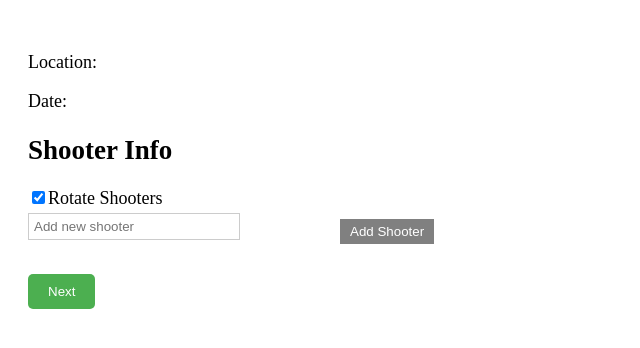
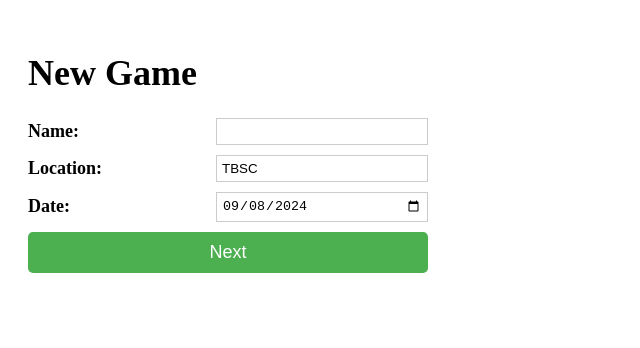
Before and after one commit to flatline620/shot-tracker, a React (Create React App) app: page /shot-tracker/game/1 in a window 1280 px wide. Shown: the top 348 px of the page, without its empty margins (0-640 px from the left). Built offline with nearby package versions, Linux system fonts and the light colour scheme.

Commit message:
Updated to single game approach

```diff
--- a/src/App.js
+++ b/src/App.js
@@ -1,6 +1,5 @@
 import React, { useState } from 'react';
 import { BrowserRouter as Router, Route, Routes } from 'react-router-dom';
-import GameGrid from './components/game/GameGrid';
 import NewGameForm from './components/game/NewGameForm';
 import GameDetails from './components/game/GameDetails';
 import SetupShooters from './components/game/SetupShooters';
@@ -10,10 +9,18 @@ import './App.css';
 
 const App = () => {
   const [games, setGames] = useState([
-    { name: "Steak and Clays", date: new Date().toISOString().split('T')[0], location: "TBSC", numStations: 7, minShots: 4, maxShots: 8, totalShots: 50, shooters: [{name: 'Sam', shotsTaken: 0, numHits: 0, maxScore: 0}, {name: 'Laura', shotsTaken: 0, numHits: 0, maxScore: 0}, {name: 'Rob', shotsTaken: 0, numHits: 0, maxScore: 0}] },
+    //{ name: "Steak and Clays", date: new Date().toISOString().split('T')[0], location: "TBSC", numStations: 7, minShots: 4, maxShots: 8, totalShots: 50, shooters: [{name: 'Sam', shotsTaken: 0, numHits: 0, maxScore: 0}, {name: 'Laura', shotsTaken: 0, numHits: 0, maxScore: 0}, {name: 'Rob', shotsTaken: 0, numHits: 0, maxScore: 0}] },
   ]);
 
   const handleAddGame = (newGame) => {
+    newGame = {...newGame,
+        numStations: 7,
+        minShots: 4,
+        maxShots: 8,
+        totalShots: 50,
+        shooters: []
+    };
+
     const newIndex = games.length;
     setGames((prevGames) => {
       const updatedGames = [...prevGames, newGame];
@@ -41,9 +48,9 @@ const App = () => {
   return (
     <Router basename="/shot-tracker">
       <Routes>
-        <Route path="/" element={<GameGrid games={games} />} />
+        <Route path="/" element={<GameDetails games={games} onAddGame={handleAddGame} onUpdateGame={handleUpdateGame} />} />
         <Route path="/new" element={<NewGameForm onAddGame={handleAddGame} />} />
-        <Route path="/game/:id" element={<GameDetails games={games} onUpdateGame={handleUpdateGame} />} />
+        <Route path="/game/:id" element={<GameDetails games={games} onAddGame={handleAddGame} onUpdateGame={handleUpdateGame} />} />
         <Route path="/setup-shooters" element={<SetupShooters />} />
         <Route path="/scoreboard" element={<Scoreboard />} />
         <Route path="/record-shots" element={<RecordShots />} />
--- a/src/components/game/GameDetails.js
+++ b/src/components/game/GameDetails.js
@@ -1,7 +1,8 @@
-import React, { useState, useEffect, useMemo } from 'react';
+import React, { useState, useEffect } from 'react';
 import { useParams, useNavigate } from 'react-router-dom';
 import ShooterInfo from './ShooterInfo';
 import GameInfo from './GameInfo';
+import NewGameForm from './NewGameForm';
 import StationNaming from './StationNaming';
 import './css/GameDetails.css'; // Ensure the correct path to the CSS file
 
@@ -54,11 +55,15 @@ const generateTruePairsMatrix = (shots, truePairsOption) => {
     return truePairsMatrix;
 };
 
-const GameDetails = ({ games, onUpdateGame }) => {
+const GameDetails = ({ games, onAddGame, onUpdateGame }) => {
     const { id } = useParams();
     const navigate = useNavigate();
     const index = parseInt(id, 10);
-    const game = useMemo(() => games[index] || {}, [games, index]);
+    const [game, setGame] = useState({});
+
+    const [name, setName] = useState('');
+    const [date, setDate] = useState(new Date().toISOString().split('T')[0]);
+    const [location, setLocation] = useState('TBSC');
 
     const [numStations, setNumStations] = useState(game.numStations || '');
     const [minShots, setMinShots] = useState(game.minShots || '');
@@ -77,7 +82,7 @@ const GameDetails = ({ games, onUpdateGame }) => {
     // State for Rotate Shooters
     const [rotateShooters, setRotateShooters] = useState(true); // Default to true
 
-    const [currentStep, setCurrentStep] = useState(1);
+    const [currentStep, setCurrentStep] = useState(0);
 
     const [errorMessages, setErrorMessages] = useState([]);
 
@@ -92,6 +97,17 @@ const GameDetails = ({ games, onUpdateGame }) => {
 
     const validateForm = () => {
         const errors = [];
+        if (currentStep === 0) {
+            if (name.length === 0) errors.push("Name is required.");
+            if (location.length === 0) errors.push("Location is required.");
+            if (date.length === 0) errors.push("Date is required.");
+        }
+
+        if (currentStep === 1) {
+            if (shooters.length === 0) errors.push("At least one shooter is required.");
+        }
+
+        if (currentStep === 2) {
             if (numStations <= 0) errors.push("Number of stations must be greater than 0.");
             if (minShots <= 0) errors.push("Minimum shots must be greater than 0.");
             if (minShots % 2 !== 0) errors.push("Minimum shots must be an even number.");
@@ -99,12 +115,38 @@ const GameDetails = ({ games, onUpdateGame }) => {
             if (maxShots % 2 !== 0) errors.push("Maximum shots must be an even number.");
             if (totalShots <= 0) errors.push("Total shots must be greater than 0.");
             if (totalShots % 2 !== 0) errors.push("Total shots must be an even number.");
-        if (shooters.length === 0) errors.push("At least one shooter is required.");
             if (minShots > maxShots) errors.push("Minimum shots cannot be greater than maximum shots.");
             if (numStations * minShots > totalShots) errors.push("Total shots must allow for minimum shots per station.");
             if (numStations * maxShots < totalShots) errors.push("Total shots must not exceed maximum shots per station.");
+        }
+
+        if (currentStep === 3) {
+
+        }
 
         return errors;
+    };
+
+    const handleNewGame = () => {
+        const errors = validateForm();
+        if (errors.length > 0) {
+            setErrorMessages(errors);
+            return;
+        }
+
+        setGame({name: name,
+            location: location,
+            date: date,
+            numStations: 7,
+            minShots: 4,
+            maxShots: 8,
+            totalShots: 50,
+            shooters: []
+        });
+
+        onAddGame(game);
+
+        handleNextStep();
     };
 
     const handleShooterInfo = () => {
@@ -120,8 +162,8 @@ const GameDetails = ({ games, onUpdateGame }) => {
             rotateShooters,
         };
         onUpdateGame(index, updatedGame);
+        setGame(updatedGame);
         handleNextStep();
-        setErrorMessages([]); // Clear errors on success
     };
 
     const handleGameInfo = () => {
@@ -150,8 +192,8 @@ const GameDetails = ({ games, onUpdateGame }) => {
             truePairsMatrix,
         };
         onUpdateGame(index, updatedGame);
+        setGame(updatedGame);
         handleNextStep();
-        setErrorMessages([]); // Clear errors on success
     };
 
 
@@ -165,6 +207,7 @@ const GameDetails = ({ games, onUpdateGame }) => {
             stationNames: updatedStationNames
         };
         onUpdateGame(index, updatedGame);
+        setGame(updatedGame);
 
         navigate('/scoreboard', { state: { game: updatedGame } });
 
@@ -185,18 +228,30 @@ const GameDetails = ({ games, onUpdateGame }) => {
     };
 
     const handleNextStep = () => {
+        setErrorMessages([]); // Clear errors on success
+
         setCurrentStep((prevStep) => prevStep + 1);
     };
 
     const handlePreviousStep = () => {
+        setErrorMessages([]);
         setCurrentStep((prevStep) => prevStep - 1);
     };
 
     return (
         <div className="game-details">
+            { currentStep > 0 && (
+                <div>
                     <h1>{game.name}</h1>
-            <p>Location: {game.location}</p>
-            <p>Date: {game.date}</p>
+                    <h3>Location: {game.location}</h3>
+                    <h3>Date: {game.date}</h3>
+                    <hr />
+                </div>
+            )}
+
+            {currentStep === 0 && (
+                <NewGameForm name={name} setName={setName} location={location} setLocation={setLocation} date={date} setDate={setDate} />
+            )}
 
             {currentStep === 1 && (
                 <ShooterInfo
@@ -237,9 +292,14 @@ const GameDetails = ({ games, onUpdateGame }) => {
             )}
 
             <div className="buttons-container">
-                {currentStep > 1 && (
+                {currentStep > 0 && (
                     <button type="button" onClick={handlePreviousStep} className="back-button">
                         Back
+                    </button>
+                )}
+                {currentStep === 0 && (
+                    <button type="button" onClick={handleNewGame} className="confirm-button">
+                        Next
                     </button>
                 )}
                 {currentStep === 1 && (
--- a/src/components/game/GameInfo.js
+++ b/src/components/game/GameInfo.js
@@ -1,4 +1,5 @@
 import React from 'react';
+import './css/GameInfo.css'; // Ensure the correct path to the CSS file
 
 const GameInfo = ({ numStations, setNumStations, minShots, setMinShots, maxShots, setMaxShots, totalShots, setTotalShots, truePairsOption, setTruePairsOption }) => {
 
--- a/src/components/game/NewGameForm.js
+++ b/src/components/game/NewGameForm.js
@@ -1,56 +1,60 @@
-import React, { useState } from 'react';
-import { useNavigate } from 'react-router-dom';
-import './css/NewGameForm.css';
+import React from 'react';
+//import './css/NewGameForm.css';
 
-const NewGameForm = ({ onAddGame }) => {
-  const navigate = useNavigate();
-  const [name, setName] = useState('');
-  const [date, setDate] = useState('');
-  const [location, setLocation] = useState('');
+const NewGameForm = ({ name, setName, location, setLocation, date, setDate }) => {
+  // const [name, setName] = useState('');
+  // const [date, setDate] = useState('');
+  // const [location, setLocation] = useState('');
 
-  const handleSubmit = (e) => {
-    e.preventDefault();
-    const newGame = {
-      name,
-      date,
-      location,
-    };
-    const newIndex = onAddGame(newGame);
-    navigate(`/game/${newIndex}`);
-  };
+  // const handleSubmit = (e) => {
+  //   e.preventDefault();
+  //   const newGame = {
+  //     name,
+  //     date,
+  //     location,
+  //   };
+
+  //   onAddGame(newGame);
+  // };
+
+
 
   return (
     <div>
-      <h1>Add New Game</h1>
-      <form onSubmit={handleSubmit} className="new-game-form">
-        <label>
-          Name:
+      <h1>New Game</h1>
+      <form className="game-form">
+        <div className="form-row">
+          <label htmlFor="name">Name:</label>
           <input
-            type="text"
-            value={name}
-            onChange={(e) => setName(e.target.value)}
-            required
+              id="name"
+              type="text"
+              value={name}
+              onChange={(e) => setName(e.target.value)}
+              className={(name && name.trim() === '') ? 'invalid' : ''}
           />
-        </label>
-        <label>
-          Date:
+        </div>
+
+        <div className="form-row">
+          <label htmlFor="location">Location:</label>
           <input
-            type="date"
-            value={date}
-            onChange={(e) => setDate(e.target.value)}
-            required
+              id="location"
+              type="text"
+              value={location}
+              onChange={(e) => setLocation(e.target.value)}
+              className={(location && location.trim() === '') ? 'invalid' : ''}
           />
-        </label>
-        <label>
-          Location:
+        </div>
+
+        <div className="form-row">
+          <label htmlFor="date">Date:</label>
           <input
-            type="text"
-            value={location}
-            onChange={(e) => setLocation(e.target.value)}
-            required
+              id="date"
+              type="date"
+              value={date}
+              onChange={(e) => setDate(e.target.value)}
+              className={(date && date.trim() === '') ? 'invalid' : ''}
           />
-        </label>
-        <button type="submit">Add Game</button>
+        </div>
       </form>
     </div>
   );
--- a/src/components/game/ShooterInfo.js
+++ b/src/components/game/ShooterInfo.js
@@ -1,4 +1,5 @@
 import React from 'react';
+import './css/ShooterInfo.css'; // Ensure the correct path to the CSS file
 
 const ShooterInfo = ({ shooters, newShooter, setNewShooter, handleAddShooter, handleRemoveShooter, rotateShooters, setRotateShooters }) => {
    // Check if the add shooter input should be marked as invalid
--- a/src/components/game/css/GameDetails.css
+++ b/src/components/game/css/GameDetails.css
@@ -2,47 +2,43 @@
 .game-details {
   padding: 20px;
   text-align: left; /* Align text to the left */
+  max-width: var(--max-width); /* Optional: Set a max-width to control form width */
 }
 
-.game-form {
-  display: flex;
-  flex-direction: column; /* Stack rows vertically */
-  gap: 10px; /* Space between rows */
-  max-width: 400px; /* Optional: Set a max-width to control form width */
-}
-
-
-
-.form-row {
-  display: flex;
-  align-items: center; /* Align items vertically centered */
-  gap: 10px; /* Space between label and input */
-}
-
-.game-form label {
-  flex: 1; /* Take up available space */
-  font-weight: bold;
-  margin: 0; /* Remove default margin */
-}
-
-.game-form input {
-  width: 80px; /* Width adjusted for thin inputs */
-  padding: 5px;
-  border: 1px solid #ccc; /* Default border color */
-}
-
-.game-form input.invalid {
-  border: 1px solid red; /* Red border for invalid inputs */
-}
-
-.shooters-section {
-  margin-bottom: 20px;
-}
-
+/* BUTTONS */
 .buttons-container {
   display: flex;
   gap: 20px; /* Space between buttons */
   justify-content: flex-start; /* Align buttons to the left */
+  max-width: var(--max-width); /* Optional: Set a max-width to control form width */
+  width: 100%; /* Ensures container can stretch within its parent */
+}
+
+.back-button, .confirm-button {
+  padding: 10px 20px;
+  border: none;
+  border-radius: 5px;
+  font-size: 18px;
+  cursor: pointer;
+  flex-grow: 1; /* Allow buttons to grow evenly */
+}
+
+.back-button {
+  background-color: lightgrey;
+  color: black;
+}
+
+.back-button:hover {
+  background-color: #8E8E8E; /* Darker gray */
+}
+
+.confirm-button {
+  background-color: #4CAF50; /* Green */
+  color: white;
+}
+
+.confirm-button:hover {
+  background-color: #45A049; /* Darker green */
 }
 
 .start-shooting-button {
@@ -60,14 +56,38 @@
   cursor: not-allowed;
 }
 
-.back-button {
-  background-color: lightgrey;
-  color: black;
-  padding: 10px 20px;
-  border: none;
-  border-radius: 5px;
-  font-size: 18px;
-  cursor: pointer;
+
+
+
+
+/* FORMS */
+.game-form {
+  display: flex;
+  flex-direction: column; /* Stack rows vertically */
+  gap: 10px; /* Space between rows */
+  max-width: 400px; /* Optional: Set a max-width to control form width */
+}
+
+.form-row {
+  display: flex;
+  align-items: center; /* Align items vertically centered */
+  gap: 10px; /* Space between label and input */
+}
+
+.game-form label {
+  flex: 1; /* Take up available space */
+  font-weight: bold;
+  margin: 0; /* Remove default margin */
+}
+
+.game-form input {
+  width: 200px; /* Width adjusted for thin inputs */
+  padding: 5px;
+  border: 1px solid #ccc; /* Default border color */
+}
+
+.game-form input.invalid {
+  border: 1px solid red; /* Red border for invalid inputs */
 }
 
 .error-messages {
@@ -91,123 +111,3 @@
 .station-naming .form-row {
   margin-bottom: 10px;
 }
-
-.confirm-button {
-  background-color: #4CAF50; /* Green */
-  color: white;
-  padding: 10px 20px;
-  border: none;
-  border-radius: 5px;
-  cursor: pointer;
-}
-
-.confirm-button:hover {
-  background-color: #45a049; /* Darker green */
-}
-
-/* Container for the True Pairs section */
-.true-pairs-container {
-  display: flex;
-  align-items: flex-start; /* Align items at the start (top) */
-  gap: 15px; /* Space between label and radio group */
-  margin-top: 10px; /* Space above the True Pairs section */
-}
-
-/* Style for the label */
-.true-pairs-label {
-  margin: 0; /* Remove default margin */
-  line-height: 1.5; /* Adjust line height for vertical alignment */
-  flex-shrink: 0; /* Prevent label from shrinking */
-  width: 150px; /* Ensure label has enough width for alignment */
-  /* Adjust positioning to align with the form inputs */
-  padding-left: 0px; /* Adjust this value to move the radio buttons to the right */
-}
-
-/* Container for the radio options */
-.radio-group {
-  display: flex;
-  flex-direction: column;
-}
-
-/* Individual radio option items */
-.radio-item {
-  display: flex;
-  align-items: center; /* Align radio button and label vertically */
-  margin-bottom: 5px; /* Space between radio items */
-  /* Adjust margin to align with the form inputs */
-  padding-left: 135px; /* Align with the padding-left of .true-pairs-label */
-}
-
-/* Style for the radio button */
-.radio-item input[type="radio"] {
-  margin-right: 10px; /* Space between radio button and label */
-}
-
-/* Style for the radio label */
-.radio-item label {
-  margin: 0; /* Remove default margin */
-}
-
-.shooters-section {
-  margin-bottom: 20px;
-}
-
-.shooters-section ul {
-  list-style-type: none; /* Remove default list styles */
-  padding: 0; /* Remove default padding */
-  margin: 0; /* Remove default margin */
-}
-
-.shooters-section li {
-  display: flex;
-  align-items: center; /* Center items vertically */
-  gap: 10px; /* Space between shooter name and button */
-  padding: 5px 0; /* Space above and below each list item */
-  border-bottom: 1px solid #ccc; /* Optional: Border to separate items */
-}
-
-.shooters-section .name-column {
-  width: 200px; /* Fixed width for the name column */
-  overflow: hidden; /* Hide overflow text if it exceeds the column width */
-  text-overflow: ellipsis; /* Add ellipsis if text is too long */
-}
-
-.shooters-section .remove-button {
-  margin-left: 100px; /* Margin to align with input fields */
-  padding: 5px 10px; /* Adjust padding for consistency */
-  border: none;
-  background-color: red; /* Button color */
-  color: white;
-  cursor: pointer;
-}
-
-.shooters-section .remove-button:hover {
-  background-color: darkred; /* Darker color on hover */
-}
-
-/* Style for the Add Shooter button to align with the input boxes */
-.input-row {
-  display: flex;
-  align-items: center; /* Center items vertically */
-  gap: 10px; /* Space between input and button */
-}
-
-.input-row input {
-  width: 200px; /* Align with the name column width */
-  padding: 5px;
-  border: 1px solid #ccc; /* Default border color */
-}
-
-.input-row button {
-  padding: 5px 10px; /* Consistent padding with inputs */
-  border: none;
-  background-color: blue; /* Button color */
-  color: white;
-  cursor: pointer;
-  margin-left: 90px;
-}
-
-.input-row button.disabled {
-  background-color: grey;
-  cursor: not-allowed;
-}
--- a/src/index.css
+++ b/src/index.css
@@ -15,3 +15,7 @@ body {
     font-size: 18px;
   }
 }
+
+:root {
+  --max-width: 400px; /* Define the max-width value as a CSS variable */
+}
```
Also changed, not shown: src/components/game/css/GameInfo.css (added, +43 -0 lines), src/components/game/css/NewGameForm.css (deleted, +0 -18 lines), src/components/game/css/ShooterInfo.css (added, +69 -0 lines). Lines whose indentation alone changed are shown as unchanged.
